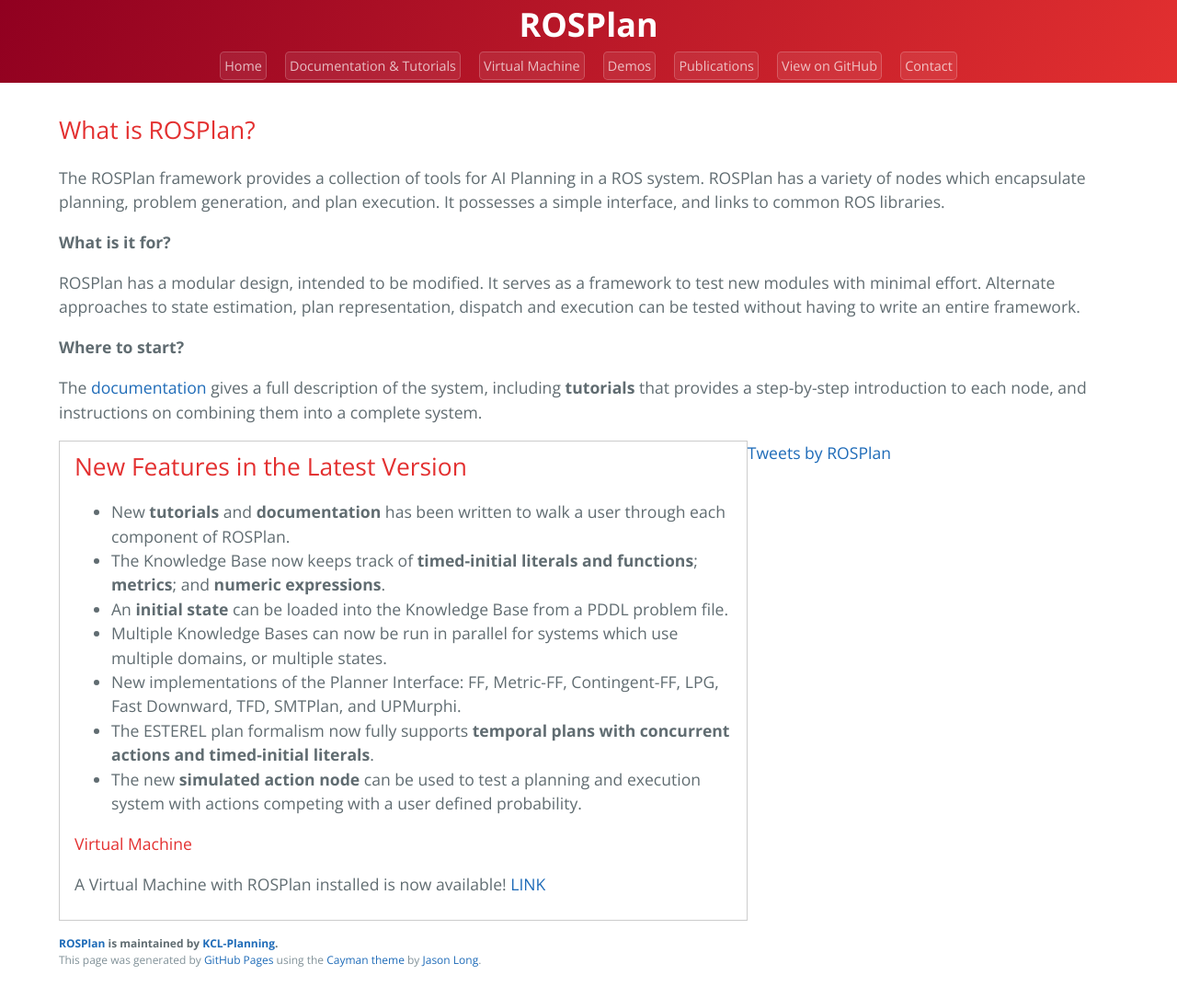
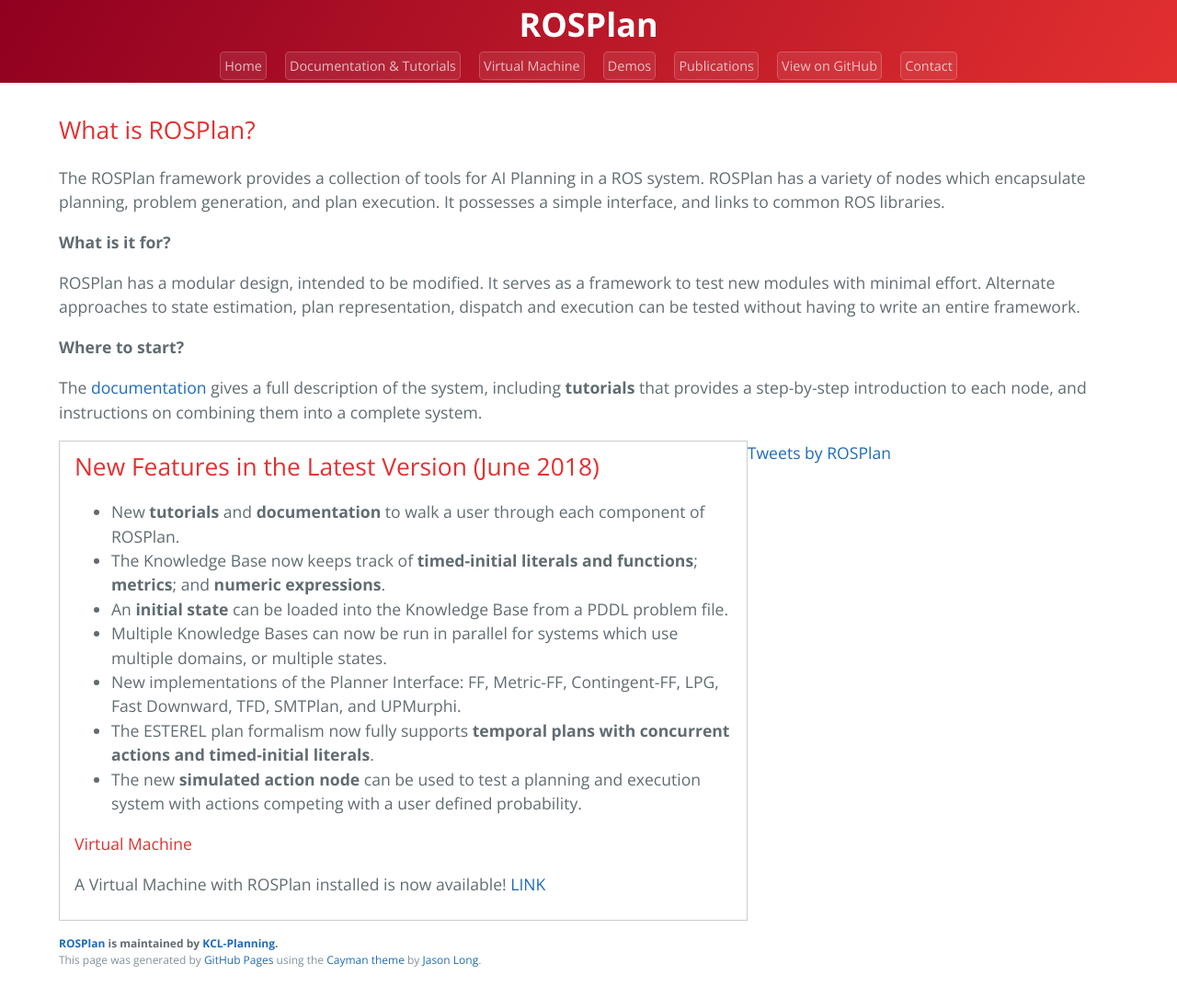
Before and after one commit to KCL-Planning/ROSPlan, a Jekyll site: the page built from index.md, in a window 1280 px wide. Shown: the whole page at 92% size. Built offline with Jekyll 4.4.1, drawn with Linux system fonts in a browser that asks for light colours; comment, search, counter and statistics services are not loaded.

Commit message:
Update news.md

```diff
--- a/_includes/news.md
+++ b/_includes/news.md
@@ -1,6 +1,6 @@
-## New Features in the Latest Version
+## New Features in the Latest Version (June 2018)
 
-- New **tutorials** and **documentation** has been written to walk a user through each component of ROSPlan.
+- New **tutorials** and **documentation** to walk a user through each component of ROSPlan.
 - The Knowledge Base now keeps track of **timed-initial literals and functions**; **metrics**; and **numeric expressions**.
 - An **initial state** can be loaded into the Knowledge Base from a PDDL problem file.
 - Multiple Knowledge Bases can now be run in parallel for systems which use multiple domains, or multiple states.
```
